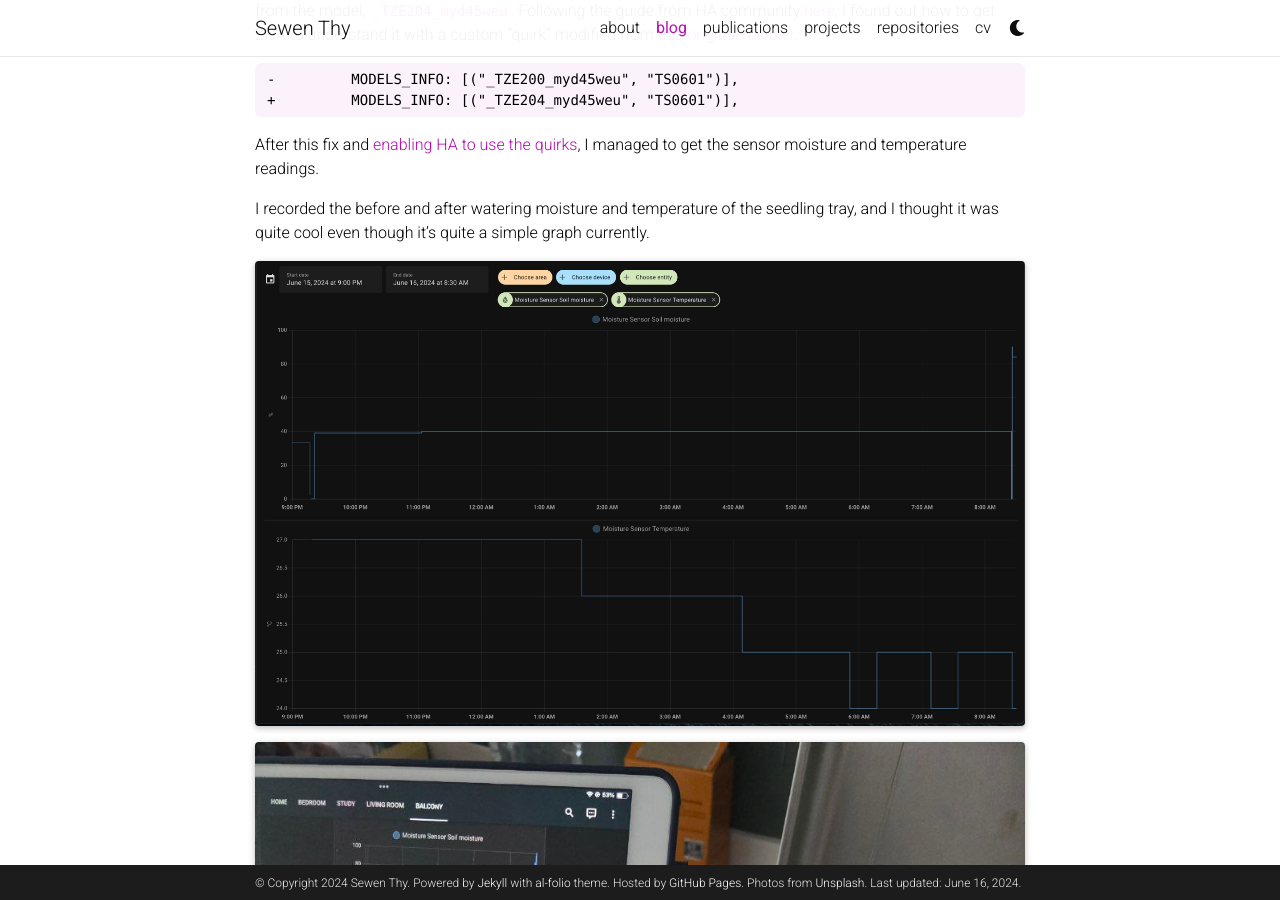
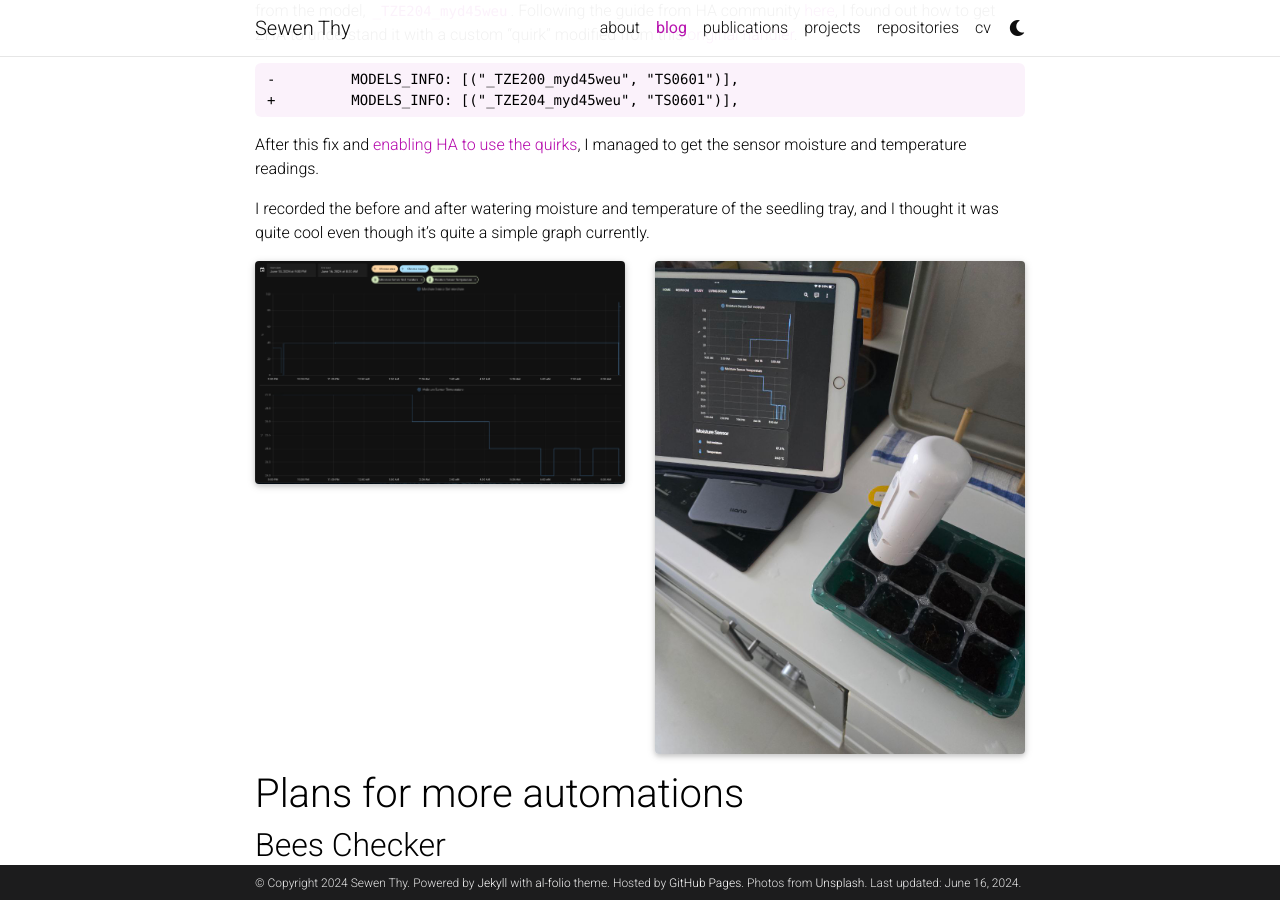
Before and after one commit to sewenthy/site, a Jekyll site: the page built from _posts/2024-06-16-1_gardening_starting.md, in a window 1280 px wide and 900 px high, scrolled down 2351 px. Built offline with Jekyll 4.4.1, drawn with Linux system fonts in a browser that asks for light colours; full-size pictures stand in for the smaller copies a plugin makes; comment, search, counter and statistics services are not loaded; a style sheet for code colours, icons or effects is not loaded.

```diff
--- a/_config.yml
+++ b/_config.yml
@@ -112,7 +112,7 @@ bing_site_verification:  # out your bing-site-verification ID (Bing Webmaster)
 
 blog_name: My Blog # blog_name will be displayed in your blog page
 blog_nav_title: blog # your blog must have a title for it to be displayed in the nav bar
-blog_description: Some of my random thoughts.
+blog_description: Some of my random thoughts and projects.
 permalink: /blog/:year/:title/
 
 # Pagination
@@ -140,9 +140,9 @@ collections:
       layout: post
     output: true
     permalink: /news/:path/
-  projects:
-    output: true
-    permalink: /projects/:path/
+#  projects:
+#    output: true
+#    permalink: /projects/:path/
 
 news_scrollable: true # adds a vertical scroll bar if there are more than 3 news items
 news_limit: 5 # leave blank to include all the news in the `_news` folder
@@ -222,7 +222,7 @@ jekyll-archives:
     tag: '/blog/tag/:name/'
     category: '/blog/category/:name/'
 
-display_tags: [] # this tags will be dispalyed on the front page of your blog
+display_tags: [gardening, home-automations] # this tags will be dispalyed on the front page of your blog
 
 # -----------------------------------------------------------------------------
 # Jekyll Scholar
--- a/_posts/2024-06-16-1_gardening_starting.md
+++ b/_posts/2024-06-16-1_gardening_starting.md
@@ -31,8 +31,10 @@ I got the seedling tray that have some holes in the bottom since I'm completely
 I got the soil and seed, from a local seller for a combined of ~SGD5 and the rest I got off of AliExpress which totals to ~SGD10.
 
 I only just started to sow the seeds yesterday and we will see the result soon!
-<div class="fake-img l-body">
-  {% include figure.html path="assets/img/seedling_tray_starting.jpeg" class="img-fluid rounded z-depth-1" %}
+<div class="row mt-3">
+    <div class="col-sm mt-3 mt-md-0">
+          {% include figure.html path="assets/img/seedling_tray_starting.jpeg" class="img-fluid rounded z-depth-1" %}
+    </div>
 </div>
 
 # Minor automations
@@ -47,12 +49,13 @@ After this fix and [enabling HA to use the quirks](https://community.home-assist
 
 I recorded the before and after watering moisture and temperature of the seedling tray, and I thought it was quite cool even though it's quite a simple graph currently.
 
-<div class="fake-img l-body">
-  {% include figure.html path="assets/img/soil_moist_temp_graph.jpg" class="img-fluid rounded z-depth-1" %}
-</div>
-
-<div class="fake-img l-body">
-  {% include figure.html path="assets/img/seedling_tray_moisture_sensor.jpeg" class="img-fluid rounded z-depth-1" %}
+<div class="row mt-3">
+    <div class="col-sm mt-3 mt-md-0">
+          {% include figure.html path="assets/img/soil_moist_temp_graph.jpg" class="img-fluid rounded z-depth-1" %}
+    </div>
+	<div class="col-sm mt-3 mt-md-0">
+		{% include figure.html path="assets/img/seedling_tray_moisture_sensor.jpeg" class="img-fluid rounded z-depth-1" %}
+	</div>
 </div>
 
 # Plans for more automations
```
